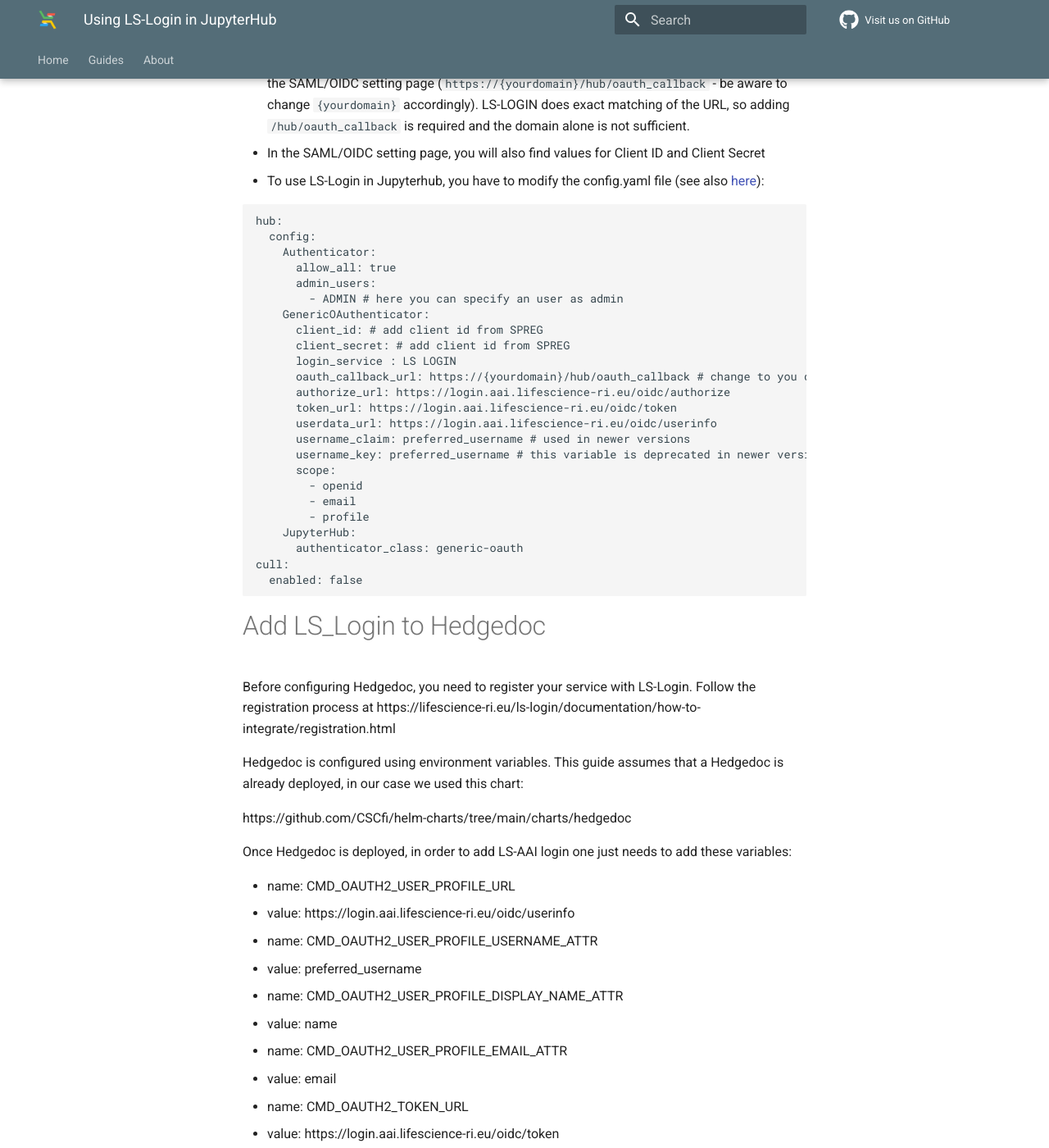
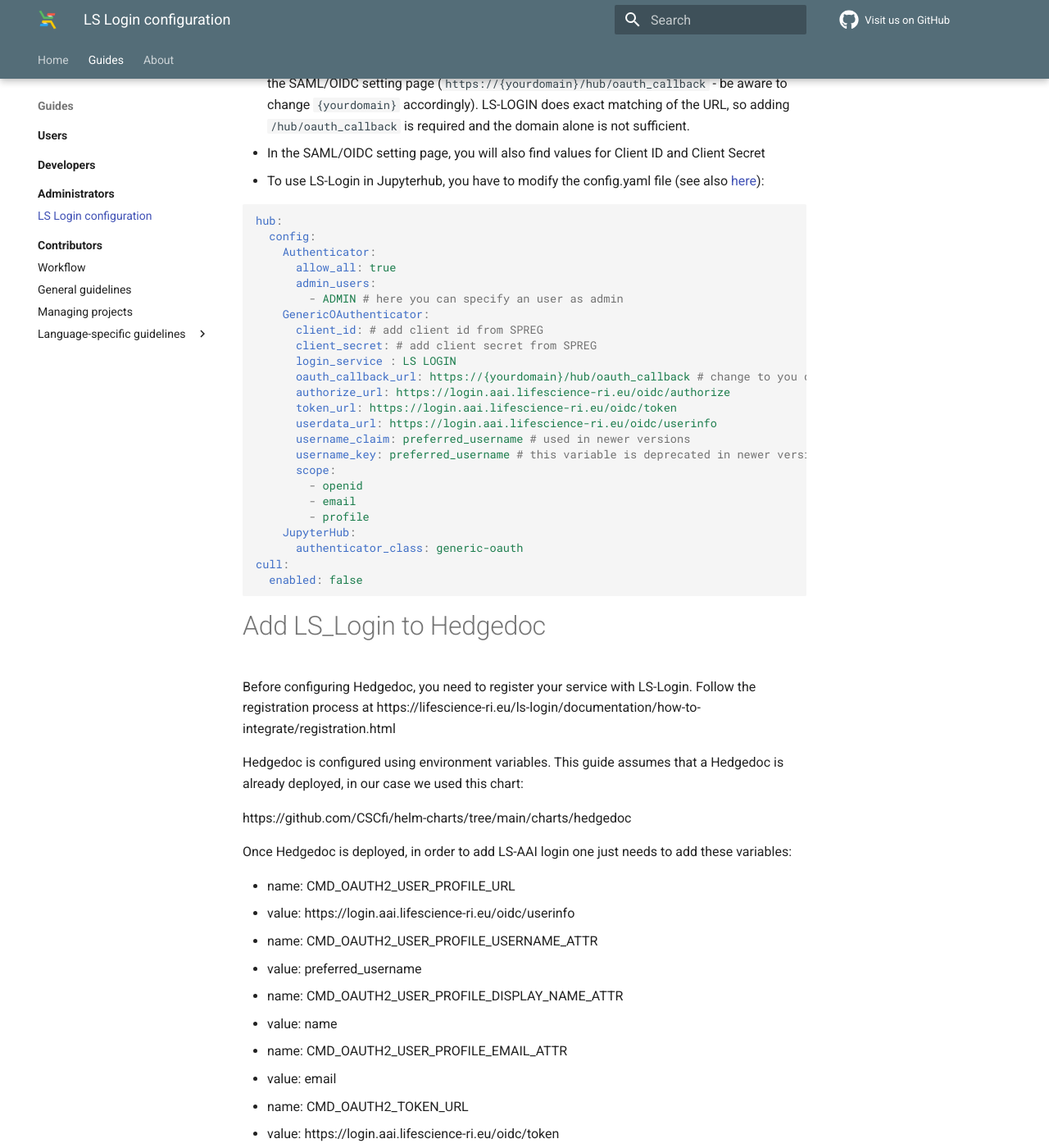
Before and after one commit to elixir-cloud-aai/elixir-cloud-aai.github.io, an MkDocs documentation site: the page built from docs/guides/guide-admin/services_to_ls_aai.md, in a window 1280 px wide and 1400 px high, scrolled down 303 px. Shown: the whole window at 82% size. Built offline with MkDocs 1.6.1 and Material for MkDocs 9.7.7, drawn with Linux system fonts in a browser that asks for light colours; comment, search, counter and statistics services are not loaded; some of the changed text lies outside the part shown.

Commit message:
fix some issues

````diff
--- a/docs/guides/guide-dev/services_to_ls_aai.md
+++ b/docs/guides/guide-admin/services_to_ls_aai.md
@@ -6,7 +6,7 @@
 * In the SAML/OIDC setting page, you will also find values for Client ID and Client Secret
 * To use LS-Login in Jupyterhub, you have to modify the config.yaml file (see also [here](https://z2jh.jupyter.org/en/stable/administrator/authentication.html)):
 
-```
+```yaml
 hub:
   config:
     Authenticator:
@@ -15,7 +15,7 @@
         - ADMIN # here you can specify an user as admin
     GenericOAuthenticator:
       client_id: # add client id from SPREG
-      client_secret: # add client id from SPREG
+      client_secret: # add client secret from SPREG
       login_service : LS LOGIN
       oauth_callback_url: https://{yourdomain}/hub/oauth_callback # change to you domain accordingly
       authorize_url: https://login.aai.lifescience-ri.eu/oidc/authorize
@@ -31,7 +31,6 @@
       authenticator_class: generic-oauth
 cull:
   enabled: false
-
 ```
 
 # Add LS_Login to Hedgedoc
@@ -59,7 +58,7 @@
 - name: CMD_OAUTH2_CLIENT_ID
   - value: _REPLACE BY CLIENT ID_
 - name: CMD_OAUTH2_CLIENT_SECRET
-  - value: REPLACE BY CLIENT SECRET_
+  - value: _REPLACE BY CLIENT SECRET_
 - name: CMD_OAUTH2_PROVIDERNAME
   - value: ELIXIR Cloud & AAI
 - name: CMD_OAUTH2_SCOPE
@@ -73,11 +72,10 @@
 
 LS-Login can be activated in MinIO either by using the MinIO console using the OIDC configuration or by setting environmental variables ([MinIO OIDC Documentation](https://min.io/docs/minio/linux/operations/external-iam/configure-openid-external-identity-management.html)).
 
-
 - Config URL (MINIO_IDENTITY_OPENID_CONFIG_URL)
   - https://login.aai.lifescience-ri.eu/oidc/.well-known/openid-configuration
 - Client ID (MINIO_IDENTITY_OPENID_CLIENT_ID)
-  - Id of the LS-Login service
+  - ID of the LS-Login service
 - Client secret (MINIO_IDENTITY_OPENID_CLIENT_SECRET)
   - Secret of the LS-Login service
 - Display Name (MINIO_IDENTITY_OPENID_DISPLAY_NAME)
--- a/mkdocs.yml
+++ b/mkdocs.yml
@@ -88,7 +88,7 @@
           - "guides/guide-dev/index.md"
       - Administrators:
           - "guides/guide-admin/index.md"
-          - "guides/guide-admin/services_to_ls_aai.md"
+          - "LS Login configuration": "guides/guide-admin/services_to_ls_aai.md"
       - Contributors:
           - "guides/guide-contributor/index.md"
           - "Workflow": "guides/guide-contributor/workflow.md"
````
